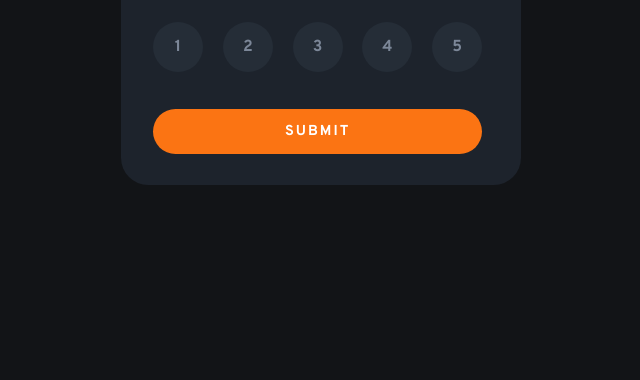
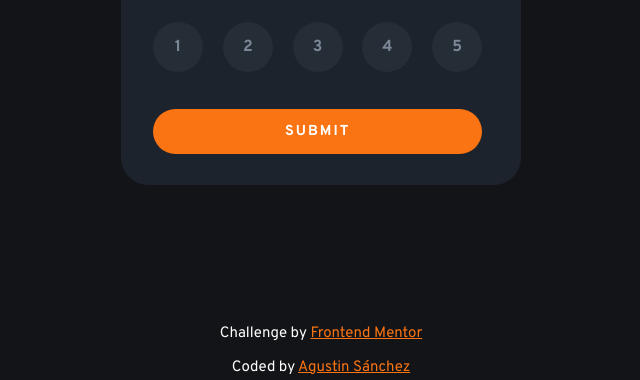
Before and after one commit to agusscript/interactive-rating-component, a plain HTML site: page index.html in a window 1280 px wide. Shown: the part 420-800 px from the top of the page, without its empty margins (319-959 px from the left). Drawn offline with Linux system fonts and the light colour scheme.

Commit message:
Add footer

```diff
--- a/index.html
+++ b/index.html
@@ -41,10 +41,10 @@
         don't hesitate to get in touch!</p>
     </div>
   </main>
-  <!-- <div class="attribution">
-    Challenge by <a href="https://www.frontendmentor.io?ref=challenge" target="_blank">Frontend Mentor</a>.
-    Coded by <a href="#">Your Name Here</a>.
-  </div> -->
+  <footer class="attribution">
+    <p>Challenge by <a href="https://www.frontendmentor.io/profile/agusscript" target="_blank">Frontend Mentor</a></p>
+    <p>Coded by <a href="https://github.com/agusscript" target="_blank">Agustin Sánchez</a></p>
+  </footer>
   <script src="index.js"></script>
 </body>
 
--- a/styles.css
+++ b/styles.css
@@ -1,4 +1,4 @@
-@import url('https://fonts.googleapis.com/css2?family=Overpass:wght@400;700&display=swap');  /*400,700*/
+@import url('https://fonts.googleapis.com/css2?family=Overpass:wght@400;700&display=swap');
 
 :root {
     --Orange: hsl(25, 97%, 53%);
@@ -145,3 +145,27 @@ main {
 .submitted {
     display: none;
 }
+
+.attribution {
+    width: 100%;
+    display: flex;
+    flex-direction: column;
+    align-items: center;
+    justify-content: center;
+    position: absolute;
+    bottom: 0;
+    color: var(--White);
+}
+
+.attribution p {
+    margin: 0.7rem;
+    height: 0.7rem;
+}
+
+.attribution a {
+    color: var(--Orange);
+}
+
+.attribution a:hover {
+    color: var(--Light-Grey);
+}
```
